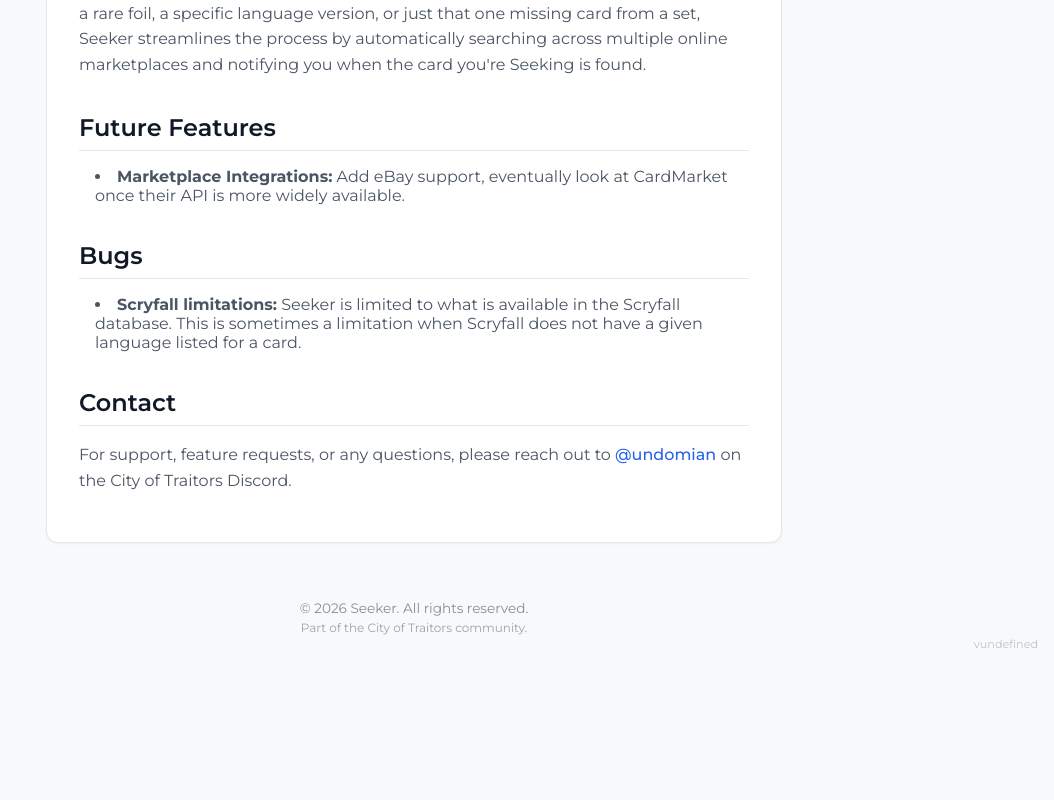
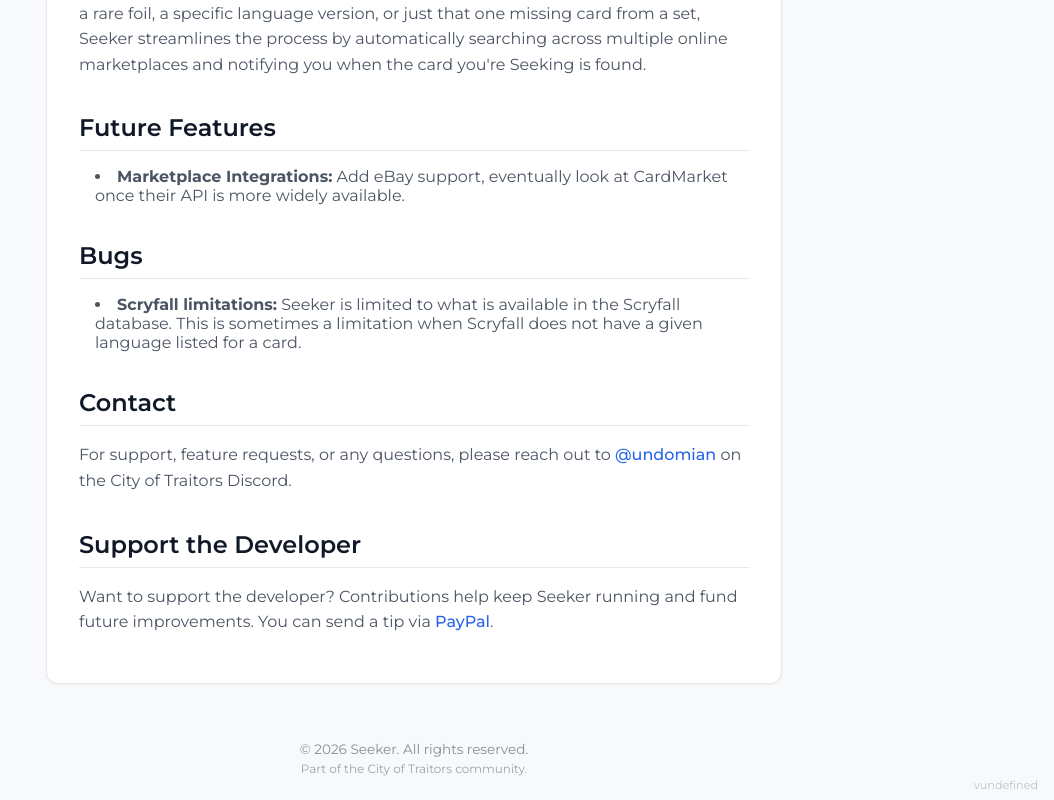
Before and after one commit to cjjwisniewski/seeker.cityoftraitors.com, a SvelteKit app: page /about in a window 1280 px wide. Shown: the part 336-1136 px from the top of the page, without its empty margins (226-1280 px from the left). Before the commit the page ends 995 px from the top, so only its background shows below. Built offline with nearby package versions, Linux system fonts and the light colour scheme; no server answers; sample sign-in values are in the browser's storage.

Commit message:
feat(about): add support the developer section with PayPal link

```diff
--- a/src/routes/about/+page.svelte
+++ b/src/routes/about/+page.svelte
@@ -42,6 +42,16 @@
 					target="_blank"
 					rel="noopener noreferrer">@undomian</a
 				> on the City of Traitors Discord.
+			</p>
+
+			<h2>Support the Developer</h2>
+			<p>
+				Want to support the developer? Contributions help keep Seeker running and fund future
+				improvements. You can send a tip via <a
+					href="https://paypal.me/cameronwisniewski"
+					target="_blank"
+					rel="noopener noreferrer">PayPal</a
+				>.
 			</p>
 		</div>
 	</div>
```
